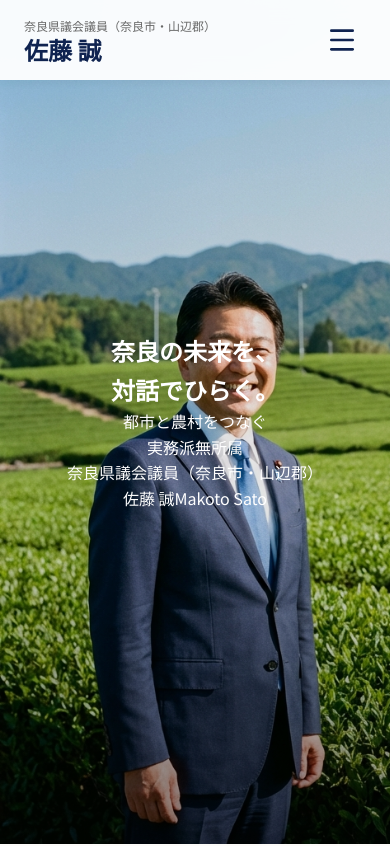
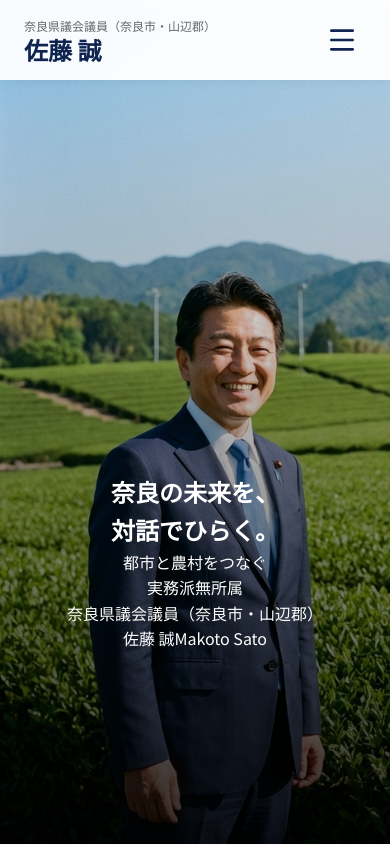
Before and after one commit to tkaminobiz-art/sample.reboot, a Next.js app: page / in a window 390 px wide. Shown: the top 846 px of the page. Built offline with nearby package versions, Linux system fonts and the light colour scheme.

Commit message:
Fix: Adjust Hero section mobile layout to prevent text overlap

```diff
--- a/src/components/Hero.module.css
+++ b/src/components/Hero.module.css
@@ -23,8 +23,8 @@
     height: 100%;
     background: linear-gradient(to bottom,
             rgba(0, 0, 0, 0) 0%,
-            rgba(0, 0, 0, 0) 60%,
-            rgba(0, 0, 0, 0.4) 100%);
+            rgba(0, 0, 0, 0) 50%,
+            rgba(0, 0, 0, 0.6) 100%);
     z-index: 1;
 }
 
@@ -39,9 +39,7 @@
 
 .nameBox {
     background-color: rgba(255, 255, 255, 0.85);
-    /* Slightly more opaque */
     backdrop-filter: blur(8px);
-    /* Increased blur */
     padding: 3rem 4rem;
     border-radius: 4px;
     box-shadow: 0 4px 20px rgba(0, 0, 0, 0.15);
@@ -73,7 +71,6 @@
     font-family: "Hiragino Mincho ProN", "Yu Mincho", serif;
     font-weight: 600;
     text-shadow: 0 2px 4px rgba(0, 0, 0, 0.5);
-    /* Added shadow */
 }
 
 .catchMain {
@@ -90,47 +87,59 @@
 /* Mobile Responsive */
 @media (max-width: 768px) {
     .hero {
-        background-position: 65% center;
-        /* Shift bg to show face on mobile if possible, tweak as needed */
+        /* Move content to bottom */
+        align-items: flex-end;
+        padding-bottom: 10rem;
+        /* Give space for bottom nav or just aesthetic */
+        /* Position image to show face at top */
+        background-position: 70% top;
     }
 
-    /* Darker overlay on mobile for better contrast */
-    .hero::after {
-        content: '';
-        position: absolute;
-        top: 0;
-        left: 0;
+    /* Stronger gradient from middle to bottom on mobile */
+    .hero::before {
+        background: linear-gradient(to bottom,
+                rgba(0, 0, 0, 0) 0%,
+                rgba(0, 0, 0, 0.2) 40%,
+                rgba(0, 0, 0, 0.8) 100%);
+    }
+
+    .content {
         width: 100%;
-        height: 100%;
-        background: rgba(0, 0, 0, 0.1);
-        z-index: 1;
+        padding-bottom: 2rem;
     }
 
     .nameBox {
-        padding: 2rem;
+        padding: 1.5rem 2rem;
         width: 90%;
         margin: 0 auto;
+        /* Clean white box might cover too much, maybe enhance transparency or simpler layout?
+       Let's keep the box for name clarity but move it down.
+    */
+        background-color: rgba(255, 255, 255, 0.9);
     }
 
     .jpName {
-        font-size: 2.5rem;
+        font-size: 2rem;
         letter-spacing: 0.2em;
+        margin-bottom: 0.2rem;
     }
 
     .enName {
-        font-size: 0.8rem;
+        font-size: 0.7rem;
     }
 
     .catchphrase {
-        margin-top: 5rem;
-        /* Push down to separate from face if possible */
+        margin-top: 1.5rem;
+        /* Tighter interaction on mobile */
+        margin-bottom: 0;
     }
 
     .catchMain {
-        font-size: 1.75rem;
+        font-size: 1.5rem;
     }
 
     .catchSub {
-        font-size: 1rem;
+        font-size: 0.9rem;
+        opacity: 0.9;
     }
 }
```
